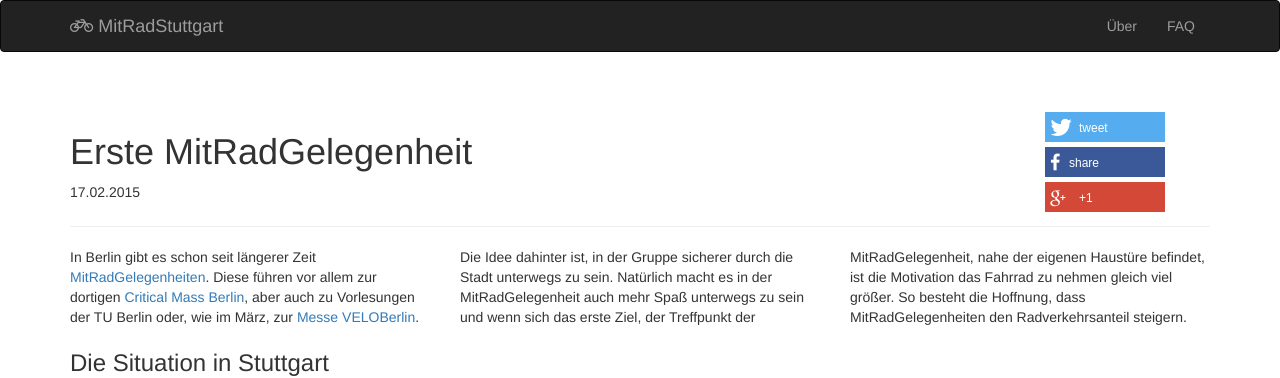
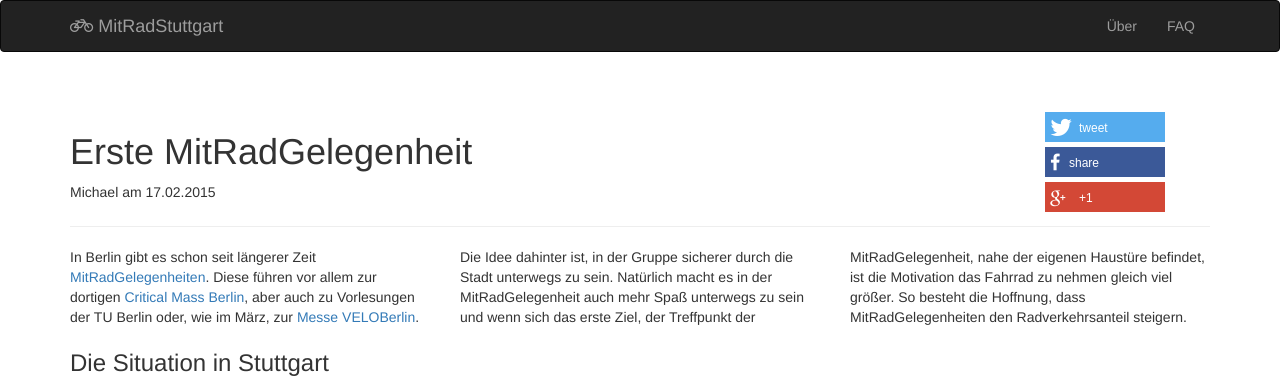
Before and after one commit to mitradstuttgart/mitradstuttgart.github.io, a Jekyll site: the page built from _posts/blog/2015-02-17-erste-mitradgelegenheit.markdown, in a window 1280 px wide. Shown: the top 378 px of the page. Built offline with Jekyll 4.4.1, drawn with Linux system fonts in a browser that asks for light colours; comment, search, counter and statistics services are not loaded.

Commit message:
Added author to blog posts

```diff
--- a/_layouts/blog.html
+++ b/_layouts/blog.html
@@ -6,7 +6,7 @@ layout: default
 
     <div class="col-xs-12 col-md-10">
       <h1>{{ page.title }}</h1>
-      <p>{{ page.date | date: "%d.%m.%Y" }}</p>
+      <p>{{ page.author }} am {{ page.date | date: "%d.%m.%Y" }}</p>
     </div>
 
     <div class="shariff col-xs-12 col-md-2" data-lang="en"
--- a/_posts/blog/2015-02-17-erste-mitradgelegenheit.markdown
+++ b/_posts/blog/2015-02-17-erste-mitradgelegenheit.markdown
@@ -1,6 +1,7 @@
 ---
 layout: blog
 title:  "Erste MitRadGelegenheit"
+author: "Michael"
 date:   2015-02-17 01:00:00
 categories: blog
 redirect_from: "/critical-mass/2015/02/17/erste-mitradgelegenheit.html"
--- a/_posts/blog/2015-03-03-bericht-cm-reutlingen.markdown
+++ b/_posts/blog/2015-03-03-bericht-cm-reutlingen.markdown
@@ -1,6 +1,7 @@
 ---
 layout: blog
 title:  "Bericht über die Critical Mass Reutlingen"
+author: "Michael"
 date:   2015-03-05 02:30:00
 categories: blog
 ---
--- a/_posts/blog/2015-03-07-bericht-cm-stuttgart.markdown
+++ b/_posts/blog/2015-03-07-bericht-cm-stuttgart.markdown
@@ -1,6 +1,7 @@
 ---
 layout: blog
 title:  "Bericht über die Critical Mass Stuttgart"
+author: "Michael"
 date:   2015-03-07 23:51:00
 categories: blog
 ---
```
